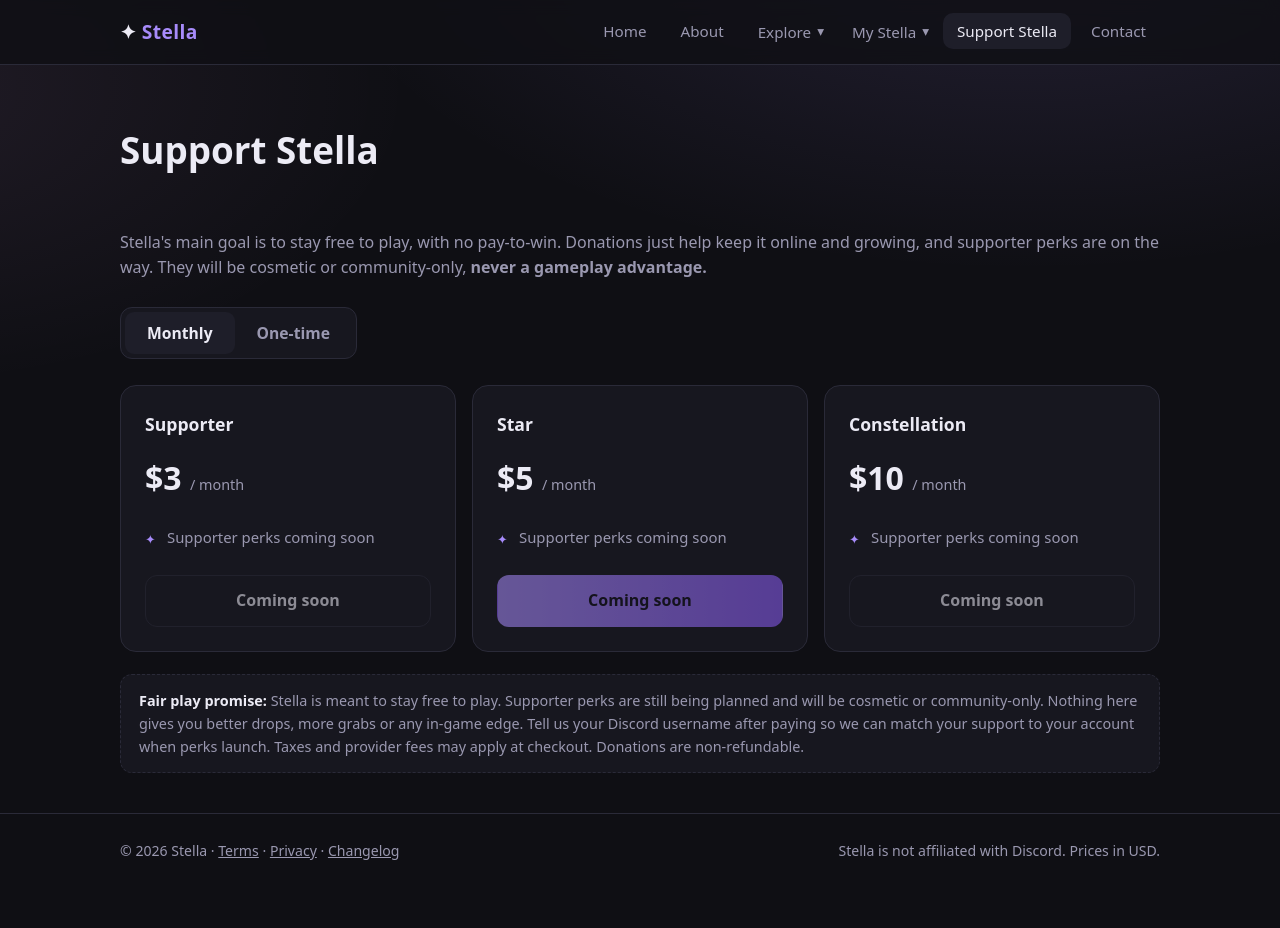
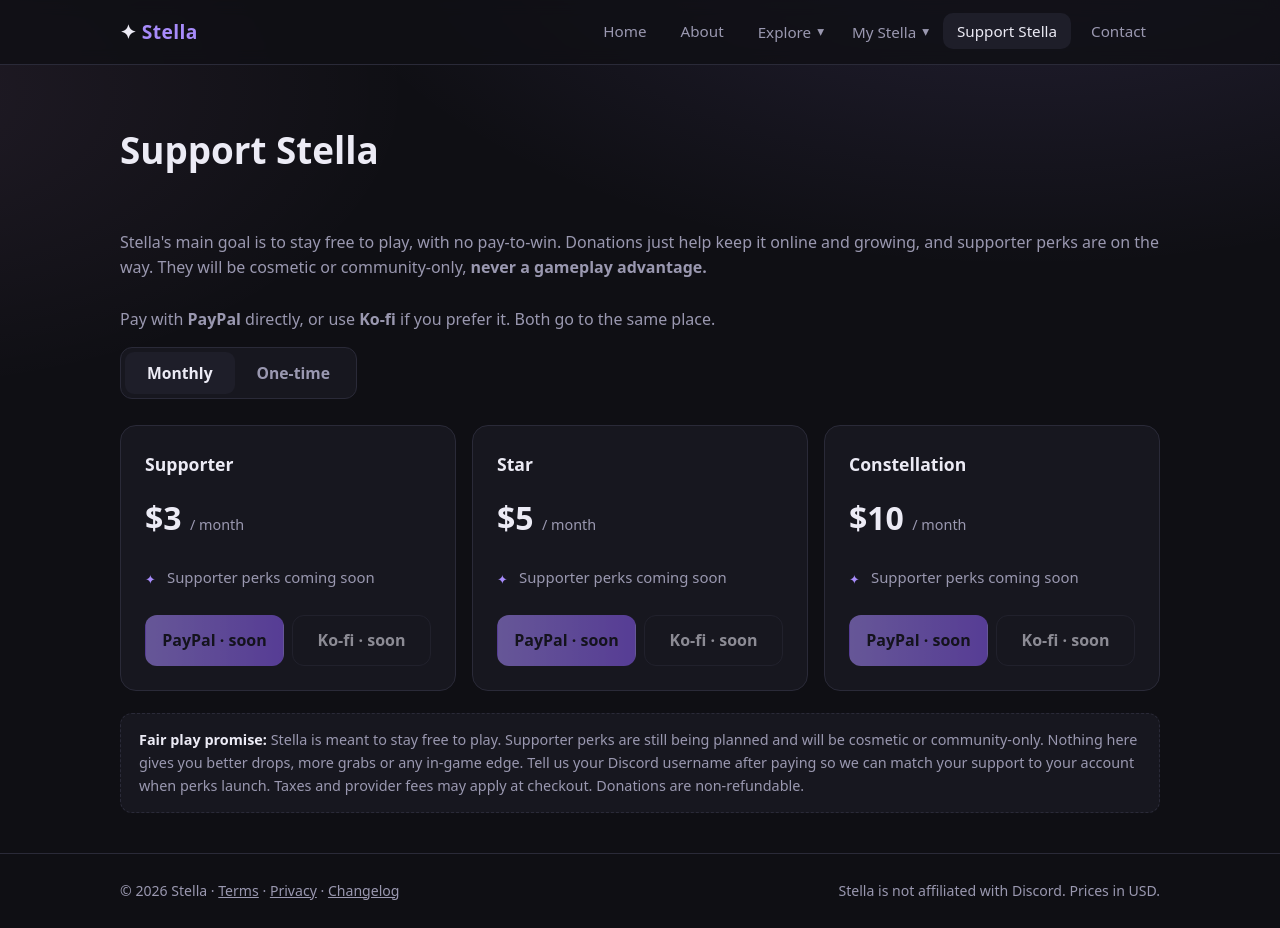
Before and after one commit to LxDxJ/StellaIL, a plain HTML site: page support.html in a window 1280 px wide. Before the commit the page ends 888 px from the top, so only its background shows below. Drawn offline with Linux system fonts and the light colour scheme.

Commit message:
Support page: PayPal as main option (PayPal.me / plan links) with Ko-fi alongside; config keys
Co-Authored-By: Claude Sonnet 5.5 <noreply@anthropic.com>
Claude-Session: https://claude.ai/code/session_01EQUBC5N4guxwWiBtv7ZSeB

```diff
--- a/config.js
+++ b/config.js
@@ -10,19 +10,18 @@ window.STELLA = {
   appBase: "https://stellacardbot.apps.bot-hosting.cloud",   // where Stats and My Stella (logged-in pages) are served
   contactEmail: "",          // e.g. "hello@yourdomain.com" (leave empty to hide)
 
-  // Payment links from whichever provider you choose (Ko-fi, Patreon, PayPal, Stripe...).
-  // Each one is just a URL that opens the checkout.
-  pay: {
-    oneTime: {
-      3: "#",
-      5: "#",
-      10: "#",
-      custom: "#"            // a "pay what you want" link
-    },
-    monthly: {
-      supporter: "#",        // $3 / month
-      star: "#",             // $5 / month
-      constellation: "#"     // $10 / month
+  // Payments. PayPal is the main option, Ko-fi sits next to it. Leave a value empty ("") until it exists:
+  // its button then shows "Coming soon".
+  paypal: {
+    me: "",                  // your PayPal.me name, e.g. "stellabot" (paypal.me/stellabot): one-time amounts use it
+    monthly: {               // PayPal subscription links (create three plans in PayPal, paste each link here)
+      supporter: "",         // $3 / month
+      star: "",              // $5 / month
+      constellation: ""      // $10 / month
     }
+  },
+  kofi: {
+    page: "",                // e.g. "https://ko-fi.com/yourname" (one-time donations)
+    tiers: ""                // e.g. "https://ko-fi.com/yourname/tiers" (monthly memberships); empty = page + "/tiers"
   }
 };
--- a/main.js
+++ b/main.js
@@ -32,15 +32,24 @@
         document.getElementById("onetime").classList.toggle("hidden", m !== "onetime");
       });
     });
-    document.querySelectorAll("[data-pay]").forEach(function (a) {
-      var path = a.getAttribute("data-pay").split(".");
-      var v = C.pay && C.pay[path[0]] && C.pay[path[0]][path[1]];
-      a.href = v || "#";
-      if (v && v !== "#") { a.target = "_blank"; a.rel = "noopener"; }
-      else {                                   // no payment link yet: show a disabled "Coming soon" button
-        a.textContent = "Coming soon"; a.classList.add("soon"); a.setAttribute("aria-disabled", "true");
-        a.addEventListener("click", function (e) { e.preventDefault(); });
-      }
+    // Payment buttons: PayPal (PayPal.me for one-time, plan links for monthly) and Ko-fi. Missing link = "Coming soon".
+    var PP = C.paypal || {}, KF = C.kofi || {};
+    var link = function (a, url) {
+      if (url) { a.href = url; a.target = "_blank"; a.rel = "noopener"; return; }
+      a.textContent += " · soon"; a.classList.add("soon"); a.setAttribute("aria-disabled", "true");
+      a.addEventListener("click", function (e) { e.preventDefault(); });
+    };
+    document.querySelectorAll("[data-pp]").forEach(function (a) {
+      var p = a.getAttribute("data-pp").split("."), url = "";
+      if (p[0] === "monthly") url = PP.monthly && PP.monthly[p[1]];
+      else if (PP.me) url = "https://www.paypal.com/paypalme/" + encodeURIComponent(PP.me) + (/^\d+$/.test(p[1]) ? "/" + p[1] + "USD" : "");
+      link(a, url);
+    });
+    document.querySelectorAll("[data-kofi]").forEach(function (a) {
+      var p = a.getAttribute("data-kofi").split("."), url = "";
+      if (p[0] === "monthly") url = KF.tiers || (KF.page ? KF.page.replace(/\/$/, "") + "/tiers" : "");
+      else url = KF.page || "";
+      link(a, url);
     });
     if (location.hash === "#monthly" || location.hash === "#onetime") {
       var t = document.querySelector('.toggle button[data-mode="' + location.hash.slice(1) + '"]');
--- a/styles.css
+++ b/styles.css
@@ -185,3 +185,7 @@ section > h2 { margin-bottom: 14px; }
   .board .rolebtns { display: block; margin-top: 6px; }
   .board .rolebtns button { margin: 0 6px 0 0; }
 }
+
+.paybtns { display: flex; gap: 8px; }
+.paybtns .btn { flex: 1; text-align: center; padding-left: 10px; padding-right: 10px; }
+.btn.soon { white-space: nowrap; }
--- a/support.html
+++ b/support.html
@@ -6,7 +6,7 @@
 <title>Support Stella</title>
 <meta name="description" content="Support Stella with a one-time or monthly donation.">
 <meta name="theme-color" content="#0f0f14">
-<link rel="stylesheet" href="styles.css?v=3">
+<link rel="stylesheet" href="styles.css?v=4">
 </head>
 <body>
 <header><div class="wrap nav">
@@ -19,6 +19,8 @@
   <section>
     <p class="sub">Stella's main goal is to stay free to play, with no pay-to-win. Donations just help keep it online and growing, and supporter perks are on the way. They will be cosmetic or community-only, <strong>never a gameplay advantage.</strong></p>
 
+    <p class="sub" style="margin-bottom:14px">Pay with <strong>PayPal</strong> directly, or use <strong>Ko-fi</strong> if you prefer it. Both go to the same place.</p>
+
     <div class="toggle">
       <button class="on" data-mode="monthly">Monthly</button>
       <button data-mode="onetime">One-time</button>
@@ -27,20 +29,20 @@
     <div id="monthly" class="grid">
       <div class="card tier"><h3>Supporter</h3><div class="price">$3 <small>/ month</small></div>
         <ul><li>Supporter perks coming soon</li></ul>
-        <a class="btn" data-pay="monthly.supporter" href="#">Subscribe</a></div>
+        <div class="paybtns"><a class="btn primary" data-pp="monthly.supporter" href="#">PayPal</a><a class="btn" data-kofi="monthly.supporter" href="#">Ko-fi</a></div></div>
       <div class="card tier"><h3>Star</h3><div class="price">$5 <small>/ month</small></div>
         <ul><li>Supporter perks coming soon</li></ul>
-        <a class="btn primary" data-pay="monthly.star" href="#">Subscribe</a></div>
+        <div class="paybtns"><a class="btn primary" data-pp="monthly.star" href="#">PayPal</a><a class="btn" data-kofi="monthly.star" href="#">Ko-fi</a></div></div>
       <div class="card tier"><h3>Constellation</h3><div class="price">$10 <small>/ month</small></div>
         <ul><li>Supporter perks coming soon</li></ul>
-        <a class="btn" data-pay="monthly.constellation" href="#">Subscribe</a></div>
+        <div class="paybtns"><a class="btn primary" data-pp="monthly.constellation" href="#">PayPal</a><a class="btn" data-kofi="monthly.constellation" href="#">Ko-fi</a></div></div>
     </div>
 
     <div id="onetime" class="grid hidden">
-      <div class="card tier"><h3>Small thanks</h3><div class="price">$3</div><ul><li>Supporter perks coming soon</li></ul><a class="btn" data-pay="oneTime.3" href="#">Donate $3</a></div>
-      <div class="card tier"><h3>Big thanks</h3><div class="price">$5</div><ul><li>Supporter perks coming soon</li></ul><a class="btn" data-pay="oneTime.5" href="#">Donate $5</a></div>
-      <div class="card tier"><h3>Huge thanks</h3><div class="price">$10</div><ul><li>Supporter perks coming soon</li></ul><a class="btn" data-pay="oneTime.10" href="#">Donate $10</a></div>
-      <div class="card tier"><h3>Your amount</h3><div class="price">Any</div><ul><li>Choose what you want on the next page</li></ul><a class="btn" data-pay="oneTime.custom" href="#">Donate</a></div>
+      <div class="card tier"><h3>Small thanks</h3><div class="price">$3</div><ul><li>Supporter perks coming soon</li></ul><div class="paybtns"><a class="btn primary" data-pp="oneTime.3" href="#">PayPal</a><a class="btn" data-kofi="oneTime.3" href="#">Ko-fi</a></div></div>
+      <div class="card tier"><h3>Big thanks</h3><div class="price">$5</div><ul><li>Supporter perks coming soon</li></ul><div class="paybtns"><a class="btn primary" data-pp="oneTime.5" href="#">PayPal</a><a class="btn" data-kofi="oneTime.5" href="#">Ko-fi</a></div></div>
+      <div class="card tier"><h3>Huge thanks</h3><div class="price">$10</div><ul><li>Supporter perks coming soon</li></ul><div class="paybtns"><a class="btn primary" data-pp="oneTime.10" href="#">PayPal</a><a class="btn" data-kofi="oneTime.10" href="#">Ko-fi</a></div></div>
+      <div class="card tier"><h3>Your amount</h3><div class="price">Any</div><ul><li>Choose what you want on the next page</li></ul><div class="paybtns"><a class="btn primary" data-pp="oneTime.custom" href="#">PayPal</a><a class="btn" data-kofi="oneTime.custom" href="#">Ko-fi</a></div></div>
     </div>
 
     <div class="note"><strong>Fair play promise:</strong> Stella is meant to stay free to play. Supporter perks are still being planned and will be cosmetic or community-only. Nothing here gives you better drops, more grabs or any in-game edge. Tell us your Discord username after paying so we can match your support to your account when perks launch. Taxes and provider fees may apply at checkout. Donations are non-refundable.</div>
@@ -51,7 +53,7 @@
   <span>© <script>document.write(new Date().getFullYear())</script> Stella · <a href="terms.html">Terms</a> · <a href="privacy.html">Privacy</a> · <a href="changelog.html">Changelog</a></span>
   <span>Stella is not affiliated with Discord. Prices in USD.</span>
 </div></footer>
-<script src="config.js?v=3"></script>
-<script src="main.js?v=3"></script>
+<script src="config.js?v=4"></script>
+<script src="main.js?v=4"></script>
 </body>
 </html>
```
Also changed, not shown: about.html (+3 -3 lines), changelog.html (+3 -3 lines), contact.html (+3 -3 lines), index.html (+3 -3 lines), privacy.html (+3 -3 lines), terms.html (+3 -3 lines).
